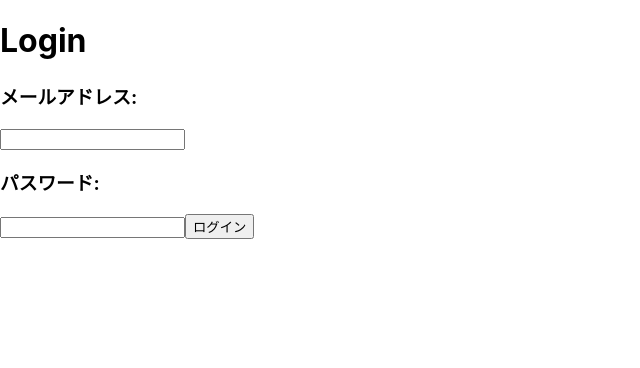
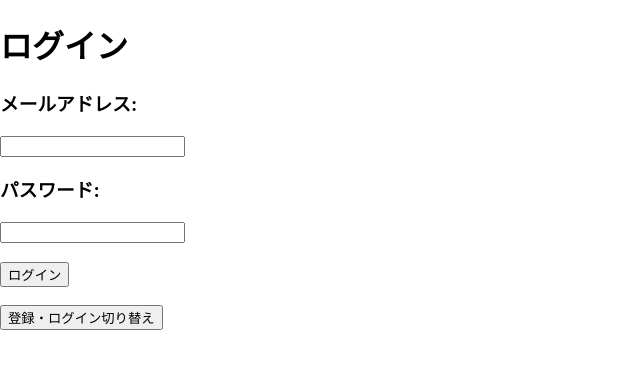
Before and after one commit to enpitut2021/musclechain_frontend, a React (Create React App) app in the folder musclechain/: page / in a window 1280 px wide. Shown: the top 368 px of the page, without its empty margins (0-640 px from the left). Built offline with nearby package versions, Linux system fonts and the light colour scheme.

Commit message:
[Add] 登録モード

```diff
--- a/musclechain/src/LoginPage.js
+++ b/musclechain/src/LoginPage.js
@@ -8,8 +8,14 @@ class LoginPage extends Component {
     constructor() {
 	super();
 	this.state = {
-	    loggedIn: false
+	    loggedIn: false,
+	    loginMode: true, // false で登録になる
 	}
+    }
+    changeMode() {
+	this.setState({
+	    loginMode: !this.state.loginMode
+	});
     }
     login() {
 	let email = document.querySelector('#email').value;
@@ -18,7 +24,10 @@ class LoginPage extends Component {
 	    "email": email,
 	    "password": password
 	});
-	this.postJSONData(api_url + 'firebase/register', payload);
+	if (this.state.loginMode)
+	    this.postJSONData(api_url + 'firebase/login', payload);
+	else
+	    this.postJSONData(api_url + 'firebase/register', payload);
 	this.setState({
 	    loggedIn: true
 	});
@@ -36,13 +45,18 @@ class LoginPage extends Component {
 	    return (<Redirect to="/main" />);
 	return (
 	    <div>
-		<h1>Login</h1>
+		<h1>{(this.state.loginMode) ? 'ログイン' : '登録'}</h1>
 		<h3>メールアドレス:</h3>
 		<input type="text" id="email" />
 		<h3>パスワード:</h3>
 		<input type="text" id="password" />
-		<button onClick={() => this.login()}>ログイン</button>
+		<h3></h3>
+		<button onClick={() => this.login()}>
+		    {(this.state.loginMode) ? 'ログイン' : '登録'}
+		</button>
+		<h3></h3>
 		{/*<Link to="/main">Link to Mainpage</Link>*/}
+		<button onClick={() => this.changeMode()}>登録・ログイン切り替え</button>
 	    </div>
 	);
     }
```
